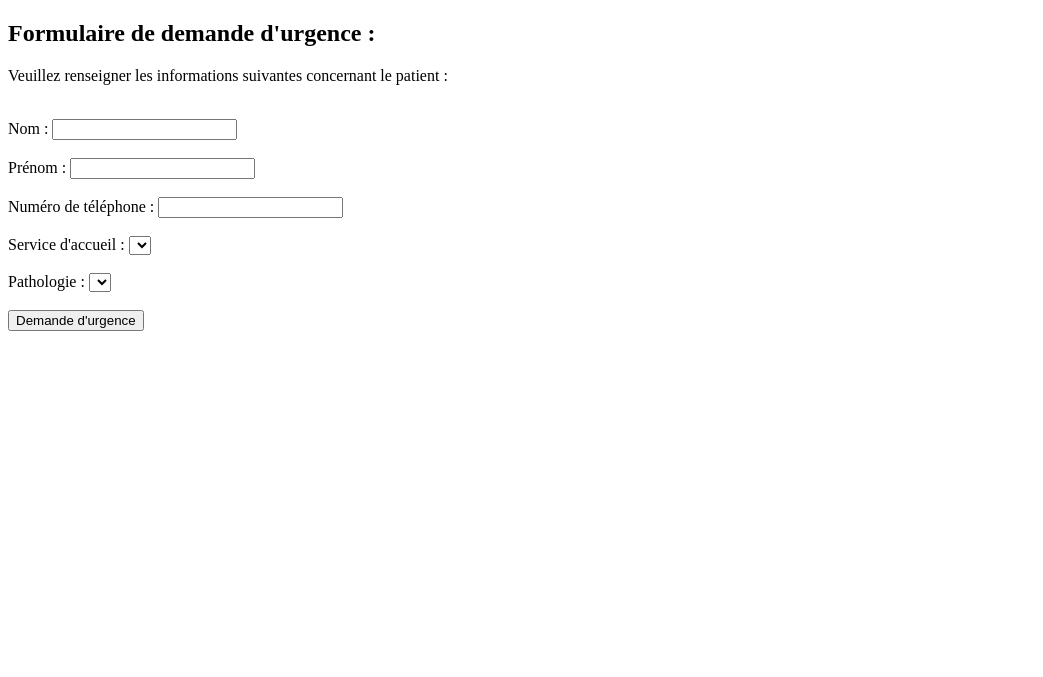
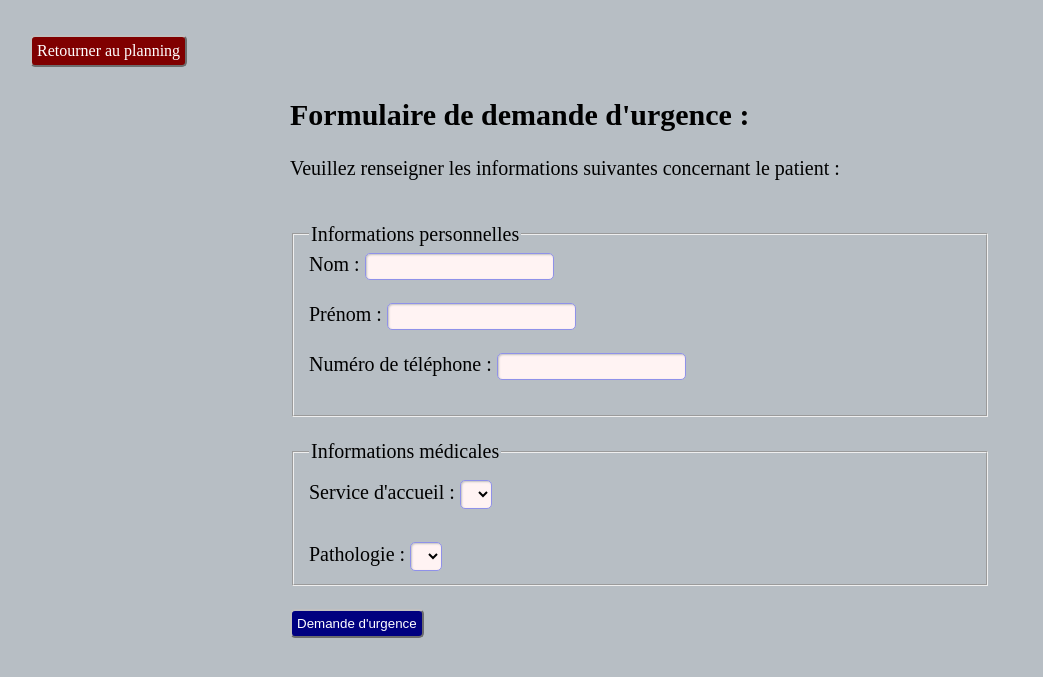
Before and after one commit to JulieDaz/projet_web, a PHP site: page /urgence.php in a window 1280 px wide. Shown: the top 677 px of the page, without its empty margins (0-1043 px from the left). Run offline with PHP 8.4, Linux system fonts and the light colour scheme; data that the repository does not hold is empty.

Commit message:
J : mise en page

```diff
--- a/style.css
+++ b/style.css
@@ -37,28 +37,51 @@ td.time
 }
 
 /*Mise en forme*/
+body {
+    background-color: #b7bec4 ;
+}
+
 
 #title{
     text-align: center ;
 }
 
+/* Les div  */
+
 .deco {
-display: inline-block ;
+
 position: absolute;
-right : 135px ;
+right : 140px ;
 top : 10px ;
 text-align: center ;
 }
 
+.formulaire {
+    font-size: 20px ;
+    /* border: 2px solid #858585; */
+    /* background-color: #c3def7 ; */
+    width : 700px ;
+    margin :auto;
+    margin-top: 5% ;
+    padding-top: 10px ;
+    padding-bottom: 10px ;
+    text-align: left ;
+}
+
+
+/* Les boutons  */
+
 .bouton_deco {
 color: white;
-background-color: #000080;
+background-color: #800000;
 text-decoration: none;
 text-align: center;
 padding: 5px;
 border: 2px outset #c0c0c0;
 position : absolute ;
 right : 30px;
+top : 35px ;
+border-radius:5px;
 }
 
 .bouton_deco:hover {
@@ -66,23 +89,74 @@ background-color: #6495ED;
 border: 2px inset #c0c0c0;
 }
 
-.bouton_relief {
+
+.return_planning {
+color: white;
+background-color: #800000;
+text-decoration: none;
+text-align: center;
+padding: 5px;
+border: 2px outset #c0c0c0;
+position : absolute ;
+left : 30px;
+top : 35px ;
+border-radius:5px;
+}
+
+.return_planning:hover {
+background-color: #6495ED;
+border: 2px inset #c0c0c0;
+}
+
+.access_form {
+color: white;
+background-color: #800000;
+text-decoration: none;
+text-align: center;
+padding: 5px;
+border: 2px outset #c0c0c0;
+border-radius:5px;
+}
+
+.access_form:hover {
+background-color: #6495ED;
+border: 2px inset #c0c0c0;
+}
+
+input[type=submit] {
 color: white;
 background-color: #000080;
 text-decoration: none;
 text-align: center;
 padding: 5px;
 border: 2px outset #c0c0c0;
+border-radius:5px;
 }
 
-.bouton_relief:hover {
+input[type=submit]:hover {
 background-color: #6495ED;
 border: 2px inset #c0c0c0;
 }
 
+input[type=text], select, option {
+ background-color:#FFF3F3;
+ }
+
+input[type=text], select {
+ padding:5px;
+ border:1px solid rgb(143, 145, 233);
+ border-radius:5px;
+ width:auto;
+ box-shadow:1px 1px 2px #C0C0C0 inset;
+ }
+
+select {
+ margin-top:10px;
+ }
+
 .connexion {
     font-size: 20px ;
-    border: 2px solid #0134c0;
+    border: 2px solid #021b5c;
     margin-left: 35%;
     margin-right: 35%;
     margin-top: 5% ;
@@ -92,6 +166,8 @@ border: 2px inset #c0c0c0;
 
 }
 
-footer{
-    text-align: center ;
+footer {
+		bottom: 0px;
+		text-align: center;
+		width: 100%;
 }
--- a/urgence.php
+++ b/urgence.php
@@ -11,22 +11,32 @@ session_start() ;
     <meta name="viewport" content="width=device-width, initial-scale=1.0">
     <meta http-equiv="X-UA-Compatible" content="ie=edge">
     <meta name="viewport" content="width=device-width, initial-scale=1.0">
+    <link rel="stylesheet" type="text/css" href="style.css">
+
 </head>
 <body>
 
-</body>
-</html>
+<a class="return_planning" href="traitement.php">Retourner au planning</a>
+
+<div class = "formulaire">
 
 <h2> Formulaire de demande d'urgence : </h2>
 <p>Veuillez renseigner les informations suivantes concernant le patient : </p>
 <br>
     <form method="post" action="">
+        <fieldset>
+        <legend>Informations personnelles</legend>
         <label>Nom</label> : <input type="text" required="on" name="nom_pat"> <!-- Champ requis pour le nom -->
         <br><br>
         <label>Prénom</label> : <input type="text" required="on" name="prenom_pat"> <!-- Champ requis pour le prénom -->
         <br><br>
         <label>Numéro de téléphone</label> : <input type="text" required="on" name="tel"> <!-- Champ requis pour le numéro de téléphone -->
         <br><br>
+        </fieldset>
+        <br>
+        <fieldset>
+
+        <legend>Informations médicales</legend>
         <label>Service d'accueil</label> : <select name ="service_acc"> <!-- menu déroulant pour choisir le service d'accueil -->
 
         <?php
@@ -52,7 +62,8 @@ session_start() ;
         }
         ?>
         </select>
-        <br><br>
+        </fieldset>
+        <br>
         <input type="submit" value="Demande d'urgence" name="bouton_urgence">
 	</form>
 
@@ -139,3 +150,6 @@ session_start() ;
 
 
     ?>
+</div>
+</body>
+</html>
```
Also changed, not shown: ajouter.php (+17 -3 lines), ajouter2.php (+16 -0 lines), demande_intervention.php (+5 -4 lines), index.php (+7 -0 lines), pieddepage.php (+4 -4 lines), traitement.php (+16 -16 lines), images/hospital.png (added).
